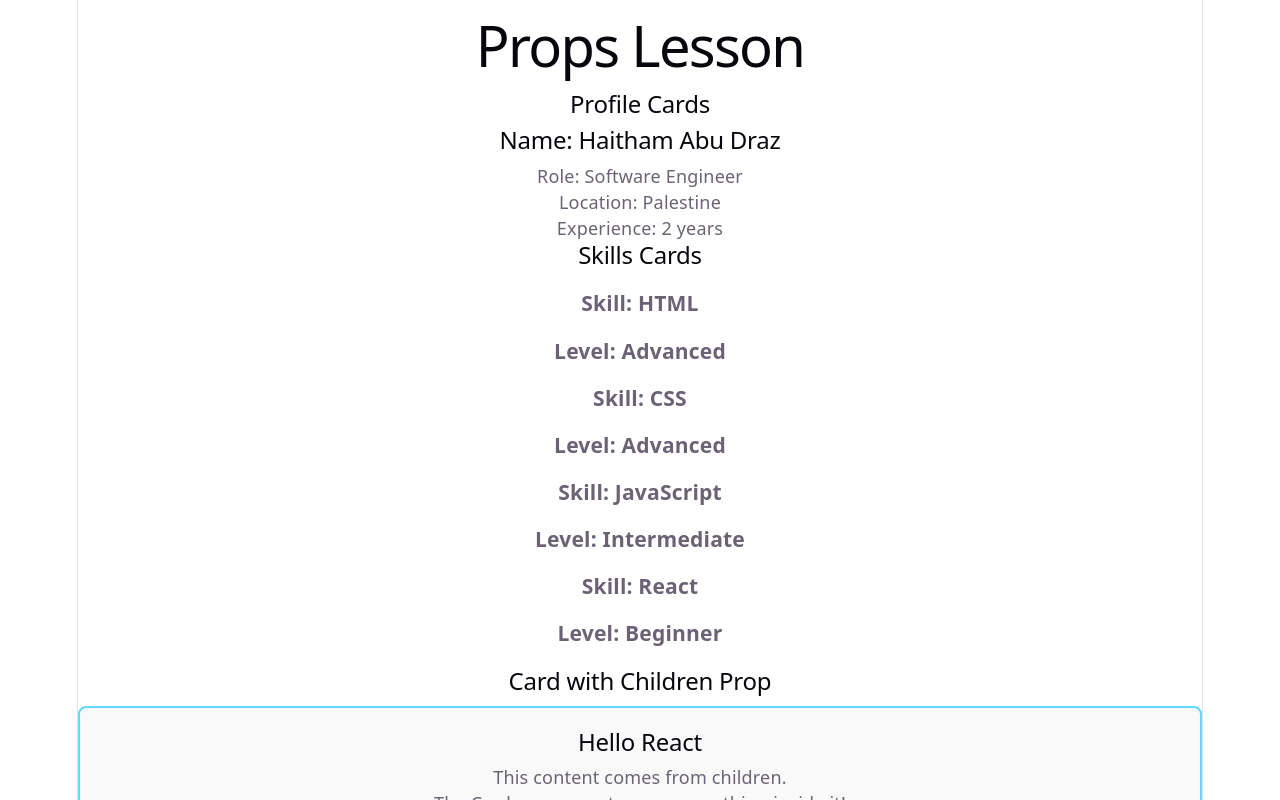
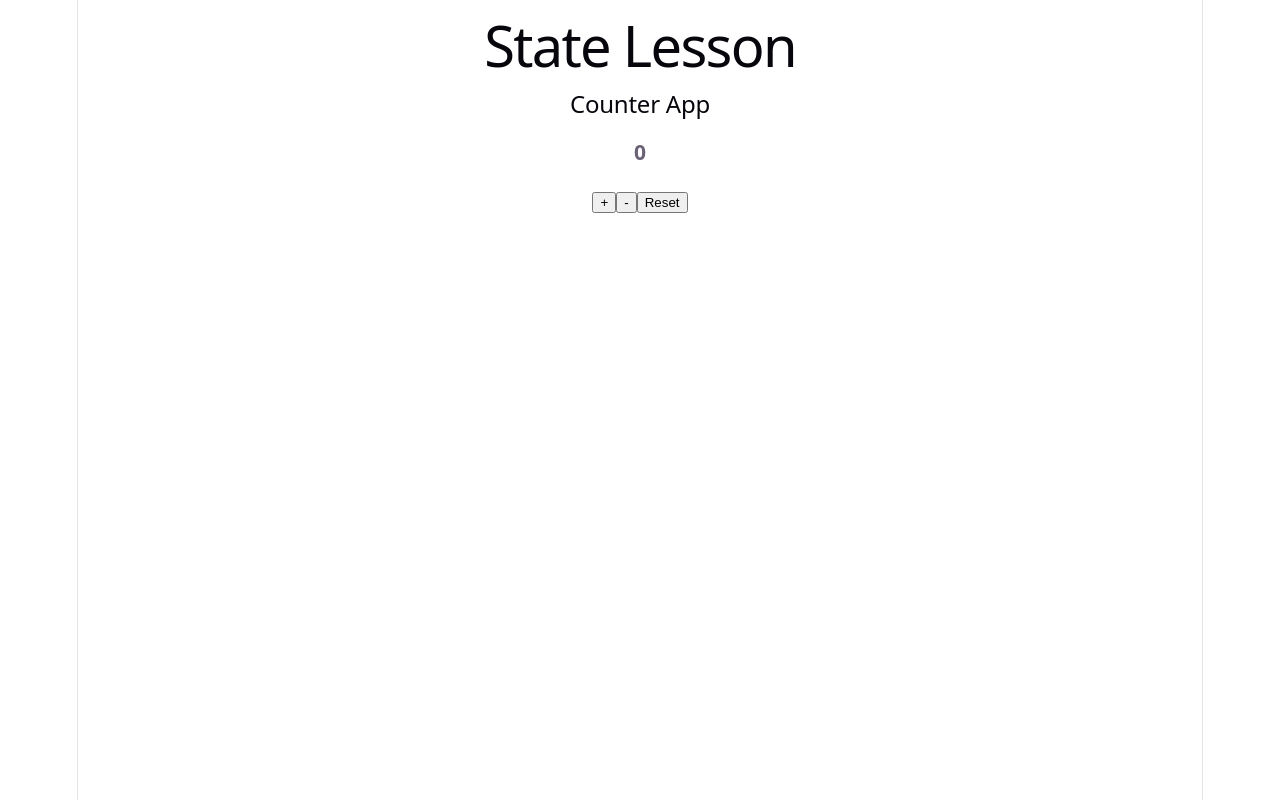
Before and after one commit to HaithamAbuDraz/react-learning-journey, a React (Vite) app: page / in a window 1280 px wide. Shown: the top 800 px of the page. Built offline with nearby package versions, Linux system fonts and the light colour scheme.

Commit message:
Update App to render StateLesson component

```diff
--- a/src/App.jsx
+++ b/src/App.jsx
@@ -1,10 +1,10 @@
-import PropsLesson from './lessons/03-props/PropsLesson';
+import StateLesson from './lessons/04-state/StateLesson';
 import './App.css';
 
 function App() {
   return (
     <div>
-      <PropsLesson />
+      <StateLesson />
     </div>
   );
 }
```
